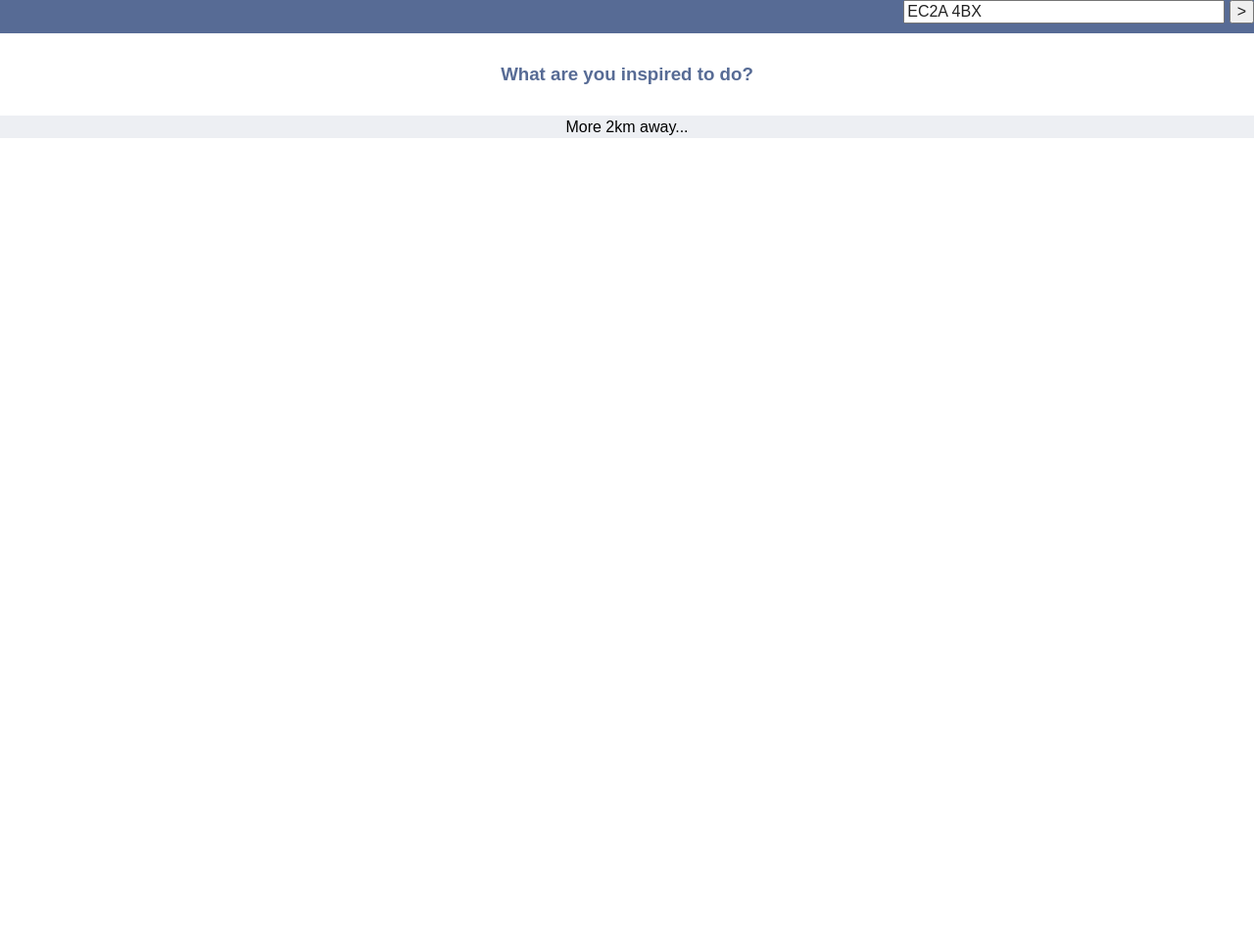
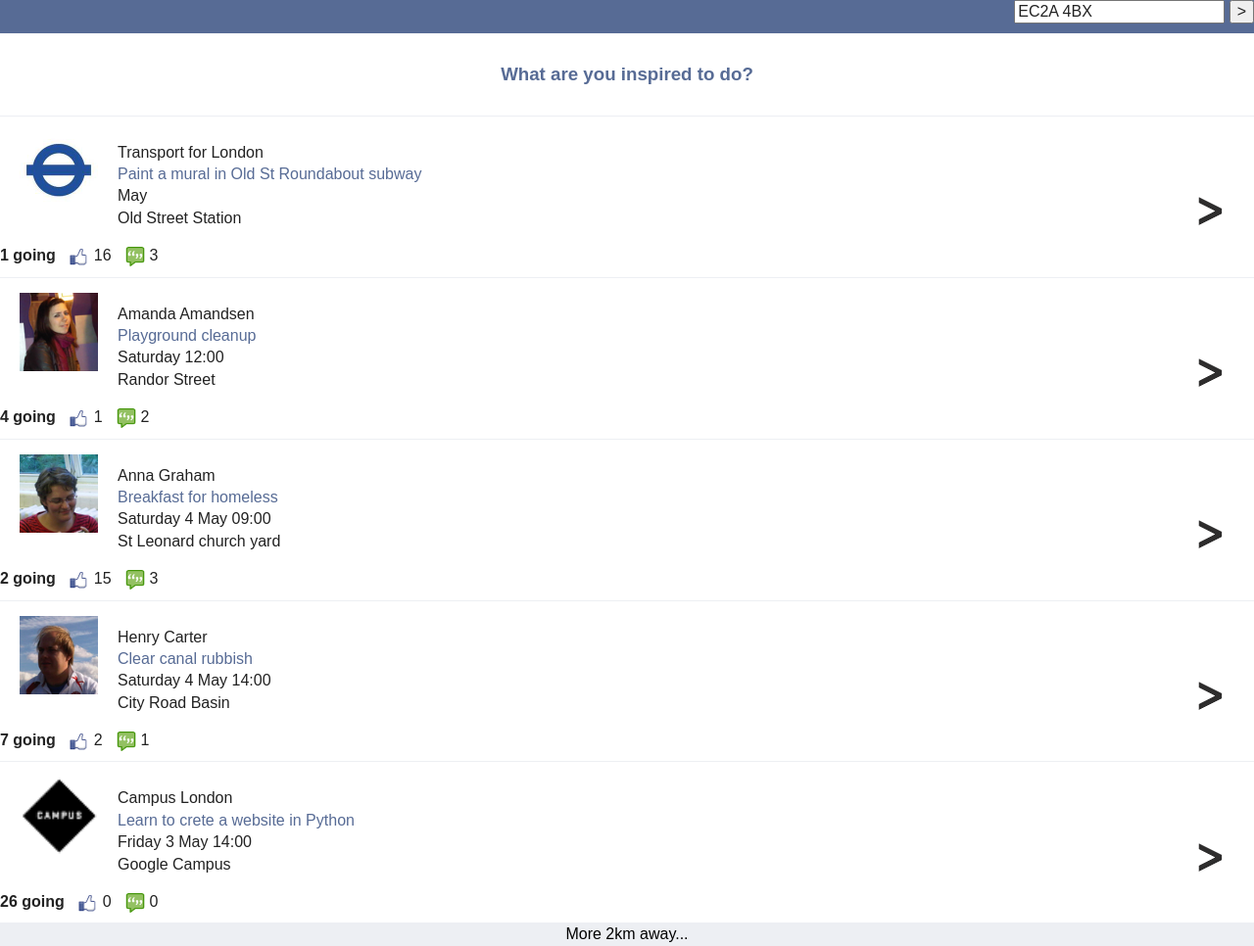
Before and after one commit to volunteering/webapp, a plain HTML site: page index.html in a window 1280 px wide. Shown: the whole page at 98% size. Before the commit the page ends 800 px from the top, so only its background shows below. Drawn offline with nearby package versions, Linux system fonts and the light colour scheme.

Commit message:
tidy up search box

```diff
--- a/css/template.css
+++ b/css/template.css
@@ -3,9 +3,9 @@ header {text-align:right; background:#576B95; color:#fff; padding-bottom:10px;}
 header a{text-decoration:none; font-weight:bold;}
 header h1 {margin:0}
 header h1 {padding-top:5px}
-header input {font-size:1em;}
+/*header input {font-size:1em;}
 .textfield-location {width:20em;}
-
+*/
 footer {text-align:center; background:#EDEFF3; color:#000;}
 footer h3 {background-color:#93c162; border:1px solid #47970e; padding:5px; padding-bottom:0; font-size:1.2em; display:inline-block; margin-top:20px;}
 
--- a/index.html
+++ b/index.html
@@ -35,10 +35,11 @@
        chromium.org/developers/how-tos/chrome-frame-getting-started -->
   <!--[if lt IE 7]><p class=chromeframe>Your browser is <em>ancient!</em> <a href="http://browsehappy.com/">Upgrade to a different browser</a> or <a href="http://www.google.com/chromeframe/?redirect=true">install Google Chrome Frame</a> to experience this site.</p><![endif]-->
 	<header>
-		<form onsubmit="go();return false;" action="index.html" method="get" accept-charset="utf-8">
-			<input class="textfield-location" type="text" value="EC2A 4BX"
-				placeholder="Where do you want to volunteer?" size="150" />
-			<input type="submit" value=">" />
+		<form onsubmit="return oppSearch();" action="index.html" method="get" accept-charset="utf-8">
+			<span id="loading" style="display:none">&hellip;</span>
+			<input name="location" type="search" value="EC2A 4BX" required id="searchloc"
+				placeholder="Where do you want to volunteer?" size="20" maxlength="99" />
+			<input type="submit" value="&gt;" />
 		</form>
 	</header>
 	<div role="main">
@@ -92,11 +93,11 @@
   <script src="js/mustache.js"></script>
 
   <!-- The import.io JS client lib (served from their CDN) -->
-  <script src="//d7xe6yl2ckrgs.cloudfront.net/js/2/importio.js"></script>
-
+<!--  <script src="//d7xe6yl2ckrgs.cloudfront.net/js/2/importio.js"></script>
+-->
   <!-- scripts concatenated and minified via build script -->
   <script src="js/plugins.js"></script>
-  <script src="js/script.js"></script>
+  <script src="js/listcontroller.js"></script>
   <!-- end scripts -->
 
   <!-- Asynchronous Google Analytics snippet. Change UA-XXXXX-X to be your site's ID.
```
Also changed, not shown: 1 other file.
